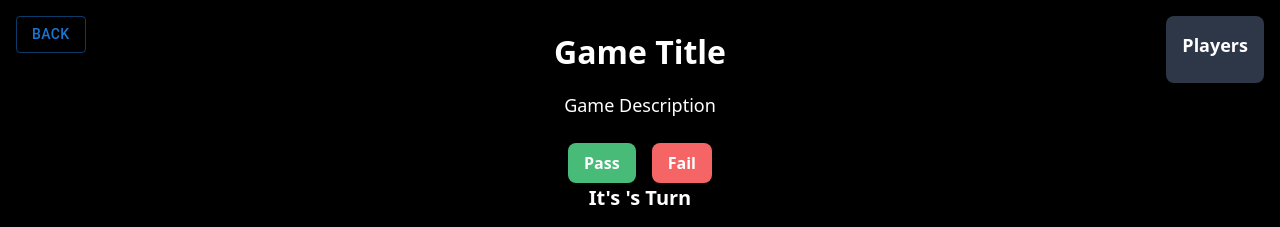
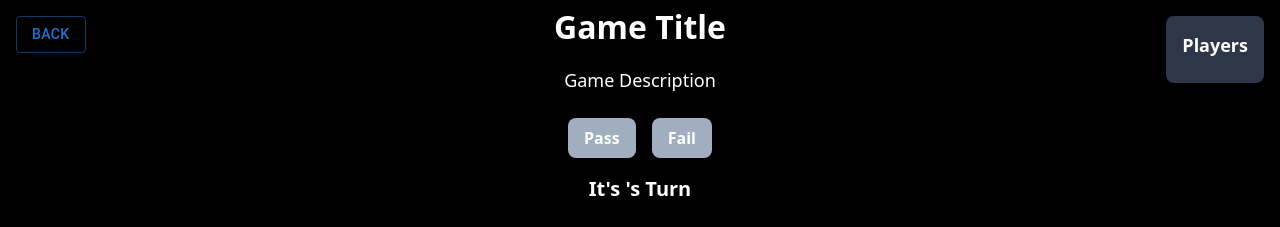
Before and after one commit to dsneed123/Sip-OR-Spin, a Next.js app: page /Game in a window 1280 px wide. Shown: the top 227 px of the page. Built offline with nearby package versions, Linux system fonts and the light colour scheme.

Commit message:
spinner ui

```diff
--- /dev/null
+++ b/src/FinishLyric/page.tsx
@@ -0,0 +1,3 @@
+"use client" ;
+
+import React, { useEffect, useState } from "react";
--- a/src/app/Game/page.tsx
+++ b/src/app/Game/page.tsx
@@ -64,7 +64,8 @@ const Game = () => {
   const [turnResult, setTurnResult] = useState<null | string>(null);
   const [gameTitle, setGameTitle] = useState("Game Title");
   const [gameDescription, setGameDescription] = useState("Game Description");
-  const [canSpin, setCanSpin] = useState(true);
+  const [canSpin, setCanSpin] = useState(true); // Enable spin at the start
+  const [canPassFail, setCanPassFail] = useState(false); // Disable Pass/Fail buttons initially
 
   const handlePass = () => {
     const currentPlayer = players[currentPlayerIndex];
@@ -73,13 +74,17 @@ const Game = () => {
       [currentPlayer]: prevScores[currentPlayer] + 1,
     }));
     setTurnResult("Pass");
-    setCanSpin(true);
+    setCanPassFail(false); // Disable Pass/Fail buttons
+    setCanSpin(true); // Enable spin for the next player
+    setTimeout(() => setTurnResult(null), 2000); // Clear result after 2 seconds
     nextTurn();
   };
 
   const handleFail = () => {
     setTurnResult("Fail");
-    setCanSpin(true);
+    setCanPassFail(false); // Disable Pass/Fail buttons
+    setCanSpin(true); // Enable spin for the next player
+    setTimeout(() => setTurnResult(null), 2000); // Clear result after 2 seconds
     nextTurn();
   };
 
@@ -92,13 +97,16 @@ const Game = () => {
     if (gameOption === "Trivia") {
       router.push("/Trivia");
     }
+    if (gameOption === "Password Game") {
+      router.push("/PasswordGame");
+    }
 
     setGameTitle(gameOption);
     setGameDescription(gameDescriptions[gameOption] || "Game Description");
     setTurnResult(null);
-    setCanSpin(false);
+    setCanSpin(false); // Disable spin after spinning
+    setCanPassFail(true); // Enable Pass/Fail buttons after spinning
   };
-
 
   const nextTurn = () => {
     const nextPlayerIndex = (currentPlayerIndex + 1) % players.length;
@@ -168,24 +176,22 @@ const Game = () => {
           flexDirection: "column",
           alignItems: "center",
           gap: "1rem",
-          marginTop: "15em", // Add space at the top to avoid overlap with fixed elements
+          marginTop: "15rem", // Add space at the top to avoid overlap with fixed elements
         }}
-      />
-
-      <div style={{ textAlign: "center" }}>
+      >
         <Suspense>
           <SearchParamsWrapper setPlayers={setPlayers} setScores={setScores} />
         </Suspense>
-      </div>
 
         <GameContainer
           title={gameTitle}
           description={gameDescription}
           onPass={handlePass}
           onFail={handleFail}
+          canPassFail={canPassFail} // Pass canPassFail state to GameContainer
         />
 
-      <div style={{ textAlign: "center" }}>
+        <div style={{ textAlign: "center", height: "3rem" }}>
           <h2 style={{ fontSize: "1.25rem", fontWeight: 700 }}>
             It&apos;s {players[currentPlayerIndex]}&apos;s Turn
           </h2>
@@ -195,6 +201,7 @@ const Game = () => {
                 marginTop: "0.5rem",
                 fontSize: "1.125rem",
                 color: turnResult === "Pass" ? "#48bb78" : "#f56565",
+                animation: "fadeInOut 2s ease-in-out",
               }}
             >
               {turnResult}
@@ -207,8 +214,22 @@ const Game = () => {
             data={Object.keys(gameDescriptions).map((option) => ({ option }))}
             onSpin={handleSpinResult}
             players={players}
+            disabled={!canSpin} // Disable spinner based on canSpin state
           />
         </div>
+      </div>
+
+      {/* CSS for fade-in-out animation */}
+      <style>
+        {`
+          @keyframes fadeInOut {
+            0% { opacity: 0; }
+            10% { opacity: 1; }
+            90% { opacity: 1; }
+            100% { opacity: 0; }
+          }
+        `}
+      </style>
     </div>
   );
 };
--- a/src/app/components/GameContainer.tsx
+++ b/src/app/components/GameContainer.tsx
@@ -5,6 +5,7 @@ interface GameContainerProps {
   description: string;
   onPass: () => void;
   onFail: () => void;
+  canPassFail: boolean; // Add canPassFail to the props
 }
 
 const GameContainer: React.FC<GameContainerProps> = ({
@@ -12,6 +13,7 @@ const GameContainer: React.FC<GameContainerProps> = ({
   description,
   onPass,
   onFail,
+  canPassFail, // Destructure canPassFail from props
 }) => {
   return (
     <div style={{ textAlign: "center" }}>
@@ -24,30 +26,32 @@ const GameContainer: React.FC<GameContainerProps> = ({
       <div style={{ display: "flex", gap: "1rem", justifyContent: "center" }}>
         <button
           onClick={onPass}
+          disabled={!canPassFail} // Disable Pass button based on canPassFail
           style={{
             padding: "0.5rem 1rem",
             fontSize: "1rem",
             fontWeight: 600,
-            backgroundColor: "#48bb78",
+            backgroundColor: canPassFail ? "#48bb78" : "#a0aec0", // Change color when disabled
             color: "#ffffff",
             border: "none",
             borderRadius: "0.5rem",
-            cursor: "pointer",
+            cursor: canPassFail ? "pointer" : "not-allowed", // Change cursor when disabled
           }}
         >
           Pass
         </button>
         <button
           onClick={onFail}
+          disabled={!canPassFail} // Disable Fail button based on canPassFail
           style={{
             padding: "0.5rem 1rem",
             fontSize: "1rem",
             fontWeight: 600,
-            backgroundColor: "#f56565",
+            backgroundColor: canPassFail ? "#f56565" : "#a0aec0", // Change color when disabled
             color: "#ffffff",
             border: "none",
             borderRadius: "0.5rem",
-            cursor: "pointer",
+            cursor: canPassFail ? "pointer" : "not-allowed", // Change cursor when disabled
           }}
         >
           Fail
--- a/src/app/components/Spinner.tsx
+++ b/src/app/components/Spinner.tsx
@@ -6,16 +6,17 @@ interface SpinnerProps {
   data: { option: string }[];
   onSpin: (result: boolean, gameOption: string) => void;
   players: string[];
+  disabled?: boolean; // Add the disabled prop
 }
 
-const Spinner: React.FC<SpinnerProps> = ({ data, onSpin, players }) => {
+const Spinner: React.FC<SpinnerProps> = ({ data, onSpin, players, disabled }) => {
   const [mustSpin, setMustSpin] = useState(false);
   const [prizeNumber, setPrizeNumber] = useState(0);
   const [currentPlayerIndex, setCurrentPlayerIndex] = useState(0);
   const [scores, setScores] = useState(Array(players.length).fill(0));
 
   const handleSpinClick = () => {
-    if (!mustSpin) {
+    if (!mustSpin && !disabled) { // Check if disabled
       const newPrizeNumber = Math.floor(Math.random() * data.length);
       setPrizeNumber(newPrizeNumber);
       setMustSpin(true);
@@ -41,15 +42,18 @@ const Spinner: React.FC<SpinnerProps> = ({ data, onSpin, players }) => {
       {/* Spin Button */}
       <button
         onClick={handleSpinClick}
-        disabled={mustSpin}
-        className="px-8 py-3 text-lg font-semibold text-white bg-blue-600 rounded-lg shadow-lg hover:bg-blue-700 transition-colors duration-300 disabled:bg-gray-500 disabled:cursor-not-allowed mb-4"
+        disabled={mustSpin || disabled} // Disable if spinning or disabled prop is true
+        className={`px-8 py-3 text-lg font-semibold text-white rounded-lg shadow-lg transition-colors duration-300 mb-4 ${
+          mustSpin || disabled
+            ? "bg-gray-500 cursor-not-allowed" // Disabled state
+            : "bg-blue-600 hover:bg-blue-700" // Enabled state
+        }`}
       >
         {mustSpin ? "Spinning..." : "SPIN"}
       </button>
 
       {/* Wheel Container */}
       <div className="w-full max-w-md flex justify-center" style={{ height: "60vh" }}>
-
         <Wheel
           mustStartSpinning={mustSpin}
           prizeNumber={prizeNumber}
@@ -65,9 +69,7 @@ const Spinner: React.FC<SpinnerProps> = ({ data, onSpin, players }) => {
           textDistance={60} // Adjusted text distance
           spinDuration={0.5}
           perpendicularText={false} // Ensure text remains horizontal
-
         />
-
       </div>
     </div>
   );
```
Lines whose indentation alone changed are shown as unchanged.
